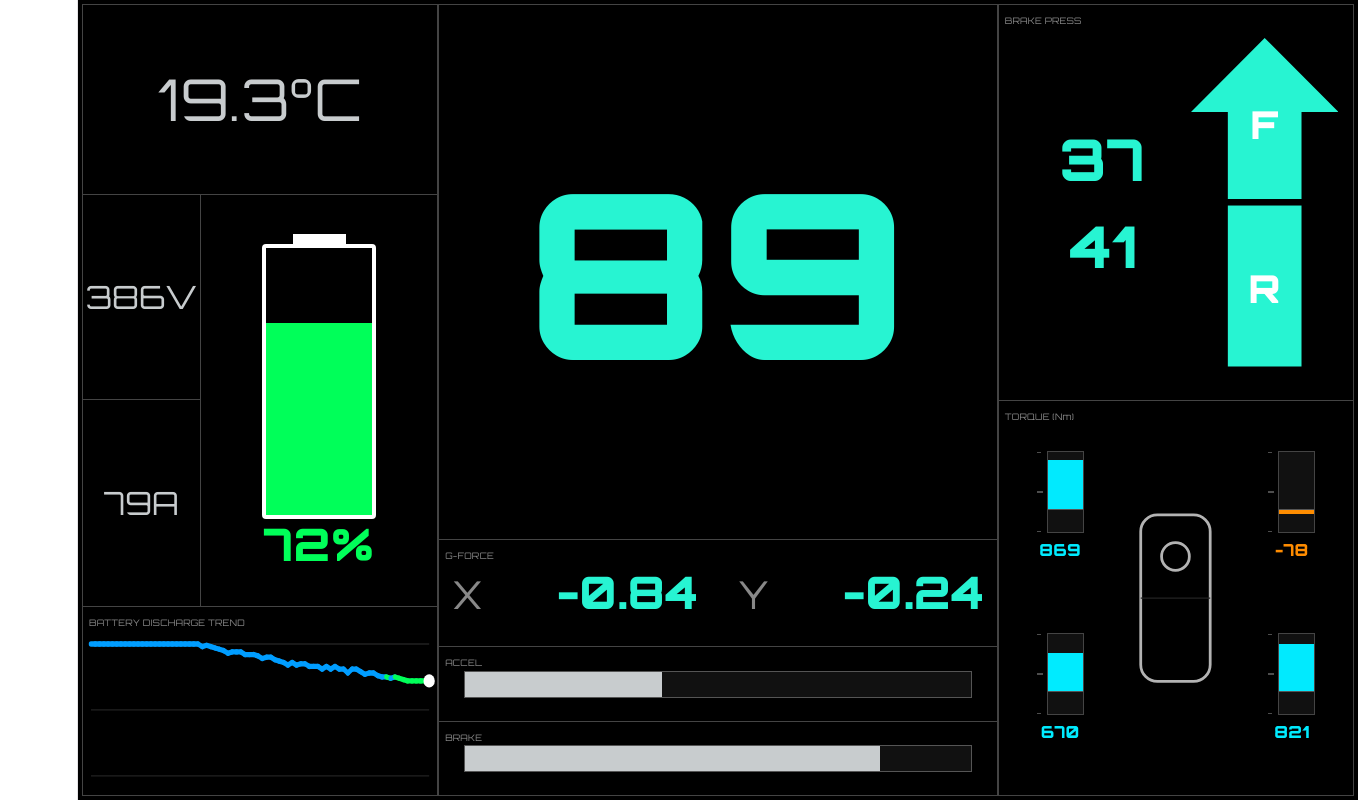
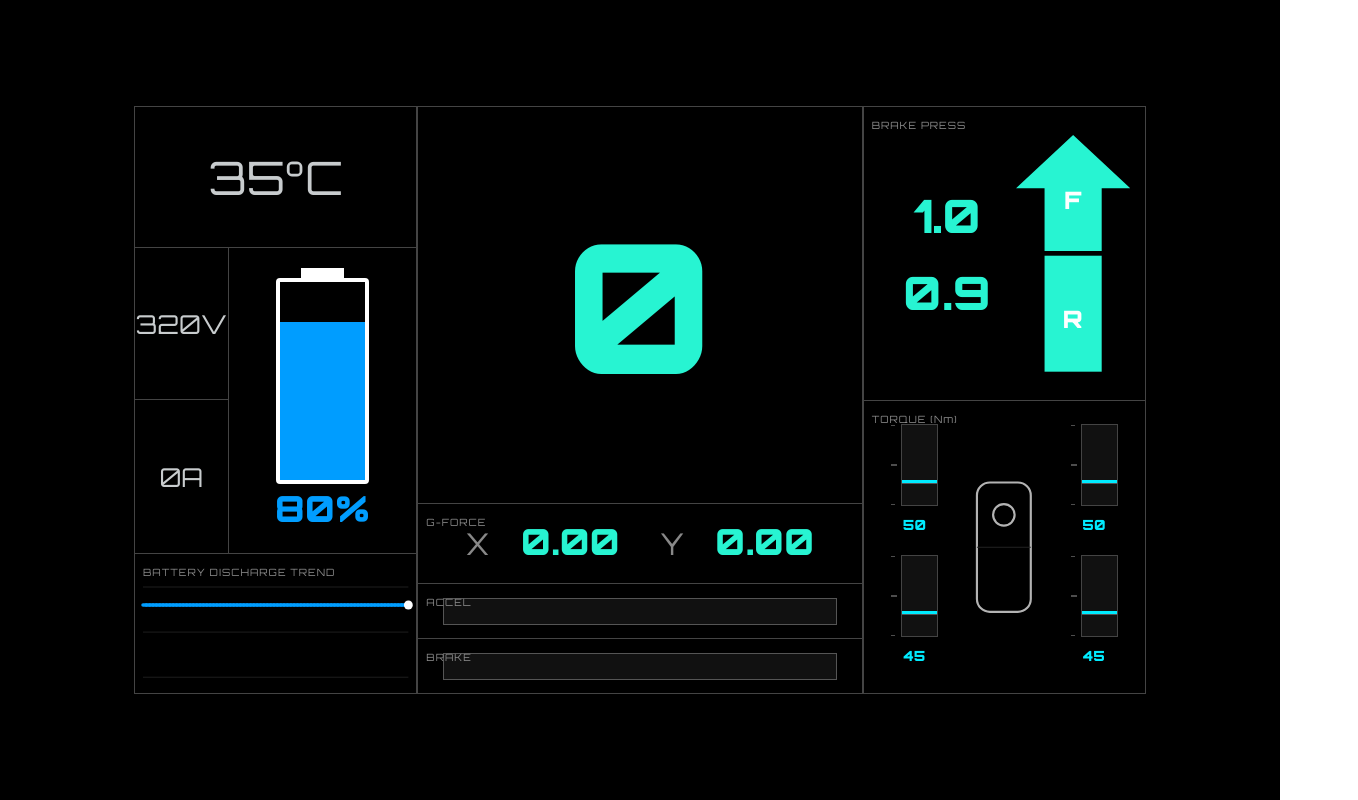
Before and after one commit to minjung1010/newdashboard, a React (Vite) app: page / in a window 1280 px wide. Shown: the whole page, 1358 px wide, since content can reach past the window. Built offline with nearby package versions, Linux system fonts and the light colour scheme; no server answers.

Commit message:
feat: 대시보드 1024x600 해상도 고정 및 실시간 동적 더미 서버(dummy_ws.py) 추가

```diff
--- a/src/App.jsx
+++ b/src/App.jsx
@@ -1,6 +1,5 @@
 import React, { useState, useEffect } from 'react';
 
-// 1. Bat_SOC용 색상 함수
 const getSocColor = (val) => {
   if (val >= 75) return '#009dff';
   if (val >= 50) return '#00ff59';
@@ -8,80 +7,60 @@ const getSocColor = (val) => {
   return '#FF0000';
 };
 
-// 2. Bat_Temp용 색상 함수
 const getTempColor = (val) => {
   return val < 50 ? '#C8CCCE' : '#FF0000';
 };
 
-// 3. Brake_Press용 색상 함수
 const getBrakeColor = (val) => {
-  return val < 80 ? '#27F4D2' : '#FF0000';
+  return val < 1.5 ? '#27F4D2' : '#FF0000';
 };
 
-// 4. Torque용 색상 함수 (추가)
 const getTorqueColor = (val) => {
   return val >= 0 ? '#00EBFF' : '#FF8C00';
 };
 
 function App() {
   const [data, setData] = useState({
-    speed: 197, bat_soc: 100, bat_temp: 30, bat_volt: 400, bat_curr: 88,
-    accel_pedal: 80, brake_pedal: 40, accel_x: "0.00", accel_y: "0.00",
-    brake_f: 10, brake_r: 20, t_fl: 43, t_fr: 90, t_rl: 10, t_rr: 48
+    speed: 0, bat_soc: 80, bat_temp: 35, bat_volt: 320, bat_curr: 0,
+    accel_pedal: 0, brake_pedal: 0, accel_x: "0.00", accel_y: "0.00",
+    brake_f: "1.0", brake_r: "0.9", t_fl: 50, t_fr: 50, t_rl: 45, t_rr: 45
   });
 
-  const [history, setHistory] = useState(Array(80).fill(100));
+  const [history, setHistory] = useState(Array(80).fill(80));
 
   useEffect(() => {
-    const interval = setInterval(() => {
-      setData(prev => {
-        // 1. 배터리 SOC 및 기본 전압 계산 (SOC는 서서히 줄어들어야 하므로 유지)
-        const nextSoc = prev.bat_soc <= 1 ? 100 : prev.bat_soc - Math.floor(Math.random()*3.5);
-        const nextVolt = (350 + (nextSoc / 100) * 50).toFixed(0);
-        const nextCurr = (60 + Math.random() * 20).toFixed(0);
+    const ws = new WebSocket('ws://localhost:8765');
 
-        // 2. 배터리 온도 (15~60도 범위, 30도 근처 요동, 전 값과 무관하게 생성)
-        // Math.random() * 45 + 15 => 15 ~ 60 범위 생성
-        const nextTemp = (Math.random() * 45 + 15).toFixed(1);
+    ws.onmessage = (event) => {
+      try {
+        const wsData = JSON.parse(event.data);
 
-        // 3. 가속도 X, Y 시뮬레이션
-        const nextAccelX = (Math.random() * 2 - 1).toFixed(2);
-        const nextAccelY = (Math.random() * 2 - 1).toFixed(2);
+        setData(prev => {
+          setHistory(prevHist => [...prevHist.slice(1), wsData.bat_soc]);
+          return {
+            speed: Math.round(wsData.speed),
+            bat_soc: wsData.bat_soc,
+            bat_temp: wsData.bat_temp.toFixed(1),
+            bat_volt: Math.round(wsData.bat_volt),
+            bat_curr: Math.round(wsData.bat_curr),
+            accel_x: wsData.accel_x.toFixed(2),
+            accel_y: wsData.accel_y.toFixed(2),
+            accel_pedal: Math.round(wsData.accel_pedal),
+            brake_pedal: Math.round(wsData.brake_pedal),
+            brake_f: wsData.brake_press_f.toFixed(1),
+            brake_r: wsData.brake_press_r.toFixed(1),
+            t_fl: Math.round(wsData.torque_fl),
+            t_fr: Math.round(wsData.torque_fr),
+            t_rl: Math.round(wsData.torque_rl),
+            t_rr: Math.round(wsData.torque_rr),
+          };
+        });
+      } catch (error) {
+        console.error('데이터 파싱 에러:', error);
+      }
+    };
 
-        // 4. 브레이크 프레스 (20~100 범위 생성)
-        const nextBrakeF = Math.floor(Math.random() * 81 + 20); // 20 ~ 100
-        const nextBrakeR = Math.floor(Math.random() * 81 + 20); // 20 ~ 100
-
-        // 5. 토크 계산 (-400 ~ 1000 범위 생성)
-        const generateTorque = () => Math.floor(Math.random() * 1401 - 400);
-
-        setHistory(prevHist => [...prevHist.slice(1), nextSoc]);
-
-        return {
-          ...prev,
-          // 속도: 0 ~ 190 범위
-          speed: Math.floor(Math.random() * 191),
-          bat_soc: nextSoc,
-          bat_temp: nextTemp,
-          bat_volt: nextVolt,
-          bat_curr: nextCurr,
-          accel_x: nextAccelX,
-          accel_y: nextAccelY,
-          accel_pedal: Math.floor(Math.random() * 100),
-          brake_pedal: Math.floor(Math.random() * 100),
-          // 브레이크 프레스 적용
-          brake_f: nextBrakeF,
-          brake_r: nextBrakeR,
-          // 토크 적용
-          t_fl: generateTorque(),
-          t_fr: generateTorque(),
-          t_rl: generateTorque(),
-          t_rr: generateTorque(),
-        };
-      });
-    }, 200);
-
-    return () => clearInterval(interval);
+    return () => ws.close();
   }, []);
 
   const renderMultiColorPath = () => {
@@ -100,32 +79,33 @@ function App() {
   };
 
   const boxStyle = { border: '1px solid #444', position: 'relative', display: 'flex', alignItems: 'center', justifyContent: 'center', overflow: 'hidden' };
-  const labelStyle = { position: 'absolute', top: '3px', left: '6px', fontSize: '0.7vw', color: '#888', zIndex: 10 };
+  const labelStyle = { position: 'absolute', top: '5px', left: '8px', fontSize: '10px', color: '#888', zIndex: 10, letterSpacing: '1px' };
 
   return (
     <div style={{
-      backgroundColor: '#000', color: '#fff', height: '100vh', width: '100vw',
+      backgroundColor: '#000', color: '#fff',
+      width: '1024px', height: '600px', // 정확한 1024x600 규격으로 고정
       display: 'grid', gridTemplateColumns: '2.8fr 4.4fr 2.8fr', gridTemplateRows: 'repeat(5, 1fr)',
-      fontFamily: 'Orbitron, sans-serif', padding: '4px', boxSizing: 'border-box'
+      fontFamily: 'Orbitron, sans-serif', padding: '6px', boxSizing: 'border-box'
     }}>
 
       {/* --- LEFT AREA --- */}
       <div style={{ gridColumn: '1', gridRow: '1 / 6', display: 'grid', gridTemplateRows: '1.2fr 2.6fr 1.2fr' }}>
-        <div style={{ ...boxStyle, fontSize: '4.5vw', color: getTempColor(data.bat_temp), borderBottom: 'none' }}>
+        <div style={{ ...boxStyle, fontSize: '46px', color: getTempColor(data.bat_temp), borderBottom: 'none' }}>
           {data.bat_temp}°C
         </div>
 
         <div style={{ display: 'grid', gridTemplateColumns: '1fr 2fr', border: '1px solid #444', borderBottom: 'none' }}>
           <div style={{ display: 'grid', gridTemplateRows: '1fr 1fr', borderRight: '1px solid #444' }}>
-            <div style={{ ...boxStyle, border: 'none', borderBottom: '1px solid #444', fontSize: '2.5vw', color: '#C8CCCE' }}>{data.bat_volt}V</div>
-            <div style={{ ...boxStyle, border: 'none', fontSize: '2.5vw', color: '#C8CCCE' }}>{data.bat_curr}A</div>
+            <div style={{ ...boxStyle, border: 'none', borderBottom: '1px solid #444', fontSize: '26px', color: '#C8CCCE' }}>{data.bat_volt}V</div>
+            <div style={{ ...boxStyle, border: 'none', fontSize: '26px', color: '#C8CCCE' }}>{data.bat_curr}A</div>
           </div>
           <div style={{ ...boxStyle, border: 'none', flexDirection: 'column' }}>
             <div style={{ width: '45%', height: '65%', border: '4px solid #fff', borderRadius: '4px', position: 'relative' }}>
               <div style={{ width: '50%', height: '10px', background: '#fff', position: 'absolute', top: '-14px', left: '25%' }} />
-              <div style={{ width: '100%', height: `${data.bat_soc}%`, background: getSocColor(data.bat_soc), position: 'absolute', bottom: 0, transition: 'all 0.4s' }} />
+              <div style={{ width: '100%', height: `${data.bat_soc}%`, background: getSocColor(data.bat_soc), position: 'absolute', bottom: 0, transition: 'all 0.05s linear' }} />
             </div>
-            <div style={{ fontSize: '3.5vw', fontWeight: 'bold', marginTop: '12px', color: getSocColor(data.bat_soc) }}>{Math.round(data.bat_soc)}%</div>
+            <div style={{ fontSize: '36px', fontWeight: 'bold', marginTop: '12px', color: getSocColor(data.bat_soc) }}>{Math.round(data.bat_soc)}%</div>
           </div>
         </div>
 
@@ -143,19 +123,19 @@ function App() {
 
       {/* --- CENTER AREA --- */}
       <div style={{ gridColumn: '2', gridRow: '1 / 6', display: 'grid', gridTemplateRows: '5fr 1fr 0.7fr 0.7fr' }}>
-        <div style={{ ...boxStyle, fontSize: '18vw', fontWeight: '900', color: '#27F4D2', borderBottom: 'none' }}>{data.speed}</div>
+        <div style={{ ...boxStyle, fontSize: '180px', fontWeight: '900', color: '#27F4D2', borderBottom: 'none' }}>{data.speed}</div>
 
         <div style={{ ...boxStyle, borderBottom: 'none', flexDirection: 'row', gap: '40px', justifyContent: 'center' }}>
           <span style={labelStyle}>G-FORCE</span>
           <div style={{ display: 'flex', alignItems: 'baseline', gap: '10px' }}>
-             <span style={{ fontSize: '3vw', color: '#888' }}>X</span>
-             <div style={{ fontSize: '3.5vw', fontWeight: 'bold', color: '#27F4D2', minWidth: '16vw', textAlign: 'right' }}>
+             <span style={{ fontSize: '30px', color: '#888' }}>X</span>
+             <div style={{ fontSize: '36px', fontWeight: 'bold', color: '#27F4D2', minWidth: '120px', textAlign: 'right' }}>
                {data.accel_x}
              </div>
           </div>
           <div style={{ display: 'flex', alignItems: 'baseline', gap: '10px' }}>
-             <span style={{ fontSize: '3vw', color: '#888' }}>Y</span>
-             <div style={{ fontSize: '3.5vw', fontWeight: 'bold', color: '#27F4D2', minWidth: '16vw', textAlign: 'right' }}>
+             <span style={{ fontSize: '30px', color: '#888' }}>Y</span>
+             <div style={{ fontSize: '36px', fontWeight: 'bold', color: '#27F4D2', minWidth: '120px', textAlign: 'right' }}>
                {data.accel_y}
              </div>
           </div>
@@ -164,33 +144,33 @@ function App() {
         <div style={{ ...boxStyle, padding: '0 25px', borderBottom: 'none' }}>
           <span style={labelStyle}>ACCEL</span>
           <div style={{ width: '100%', height: '25px', background: '#111', border: '1px solid #555' }}>
-            <div style={{ width: `${data.accel_pedal}%`, height: '100%', background: '#C8CCCE' }} />
+            <div style={{ width: `${data.accel_pedal}%`, height: '100%', background: '#C8CCCE', transition: 'width 0.05s linear' }} />
           </div>
         </div>
 
         <div style={{ ...boxStyle, padding: '0 25px' }}>
           <span style={labelStyle}>BRAKE</span>
           <div style={{ width: '100%', height: '25px', background: '#111', border: '1px solid #555' }}>
-            <div style={{ width: `${data.brake_pedal}%`, height: '100%', background: '#C8CCCE' }} />
+            <div style={{ width: `${data.brake_pedal}%`, height: '100%', background: '#C8CCCE', transition: 'width 0.05s linear' }} />
           </div>
         </div>
       </div>
 
-      {/* --- RIGHT AREA (TORQUE 섹션 대폭 수정) --- */}
+      {/* --- RIGHT AREA --- */}
       <div style={{ gridColumn: '3', gridRow: '1 / 6', display: 'grid', gridTemplateRows: '5fr 5fr' }}>
         <div style={{ ...boxStyle, borderBottom: 'none', padding: '15px' }}>
           <span style={labelStyle}>BRAKE PRESS</span>
-          <div style={{ flex: 1.2, display: 'flex', flexDirection: 'column', gap: '60px', alignItems: 'center' }}>
-            <div style={{ fontSize: '4.5vw', fontWeight: 'bold', color: getBrakeColor(data.brake_f) }}>{data.brake_f}</div>
-            <div style={{ fontSize: '4.5vw', fontWeight: 'bold', color: getBrakeColor(data.brake_r) }}>{data.brake_r}</div>
+          <div style={{ flex: 1.2, display: 'flex', flexDirection: 'column', gap: '50px', alignItems: 'center' }}>
+            <div style={{ fontSize: '46px', fontWeight: 'bold', color: getBrakeColor(data.brake_f) }}>{data.brake_f}</div>
+            <div style={{ fontSize: '46px', fontWeight: 'bold', color: getBrakeColor(data.brake_r) }}>{data.brake_r}</div>
           </div>
           <div style={{ flex: 1, height: '90%', position: 'relative' }}>
             <svg viewBox="0 0 100 200" preserveAspectRatio="none" style={{ height: '100%', width: '100%' }}>
               <path d="M50 0 L100 45 L75 45 L75 98 L25 98 L25 45 L0 45 Z" fill={getBrakeColor(data.brake_f)} />
               <rect x="25" y="102" width="50" height="98" fill={getBrakeColor(data.brake_r)} />
             </svg>
-            <div style={{ position: 'absolute', top: '22%', left: '50%', transform: 'translateX(-50%)', color: 'white', fontWeight: 'bold', fontSize: '3vw', pointerEvents: 'none' }}>F</div>
-            <div style={{ position: 'absolute', top: '72%', left: '50%', transform: 'translateX(-50%)', color: 'white', fontWeight: 'bold', fontSize: '3vw', pointerEvents: 'none' }}>R</div>
+            <div style={{ position: 'absolute', top: '22%', left: '50%', transform: 'translateX(-50%)', color: 'white', fontWeight: 'bold', fontSize: '24px', pointerEvents: 'none' }}>F</div>
+            <div style={{ position: 'absolute', top: '72%', left: '50%', transform: 'translateX(-50%)', color: 'white', fontWeight: 'bold', fontSize: '24px', pointerEvents: 'none' }}>R</div>
           </div>
         </div>
 
@@ -202,20 +182,18 @@ function App() {
           ].map((t, i) => {
             const max = 1000; const min = -400;
             const range = max - min;
-            const zeroPos = (max / range) * 100; // 상단에서의 0점 위치 %
+            const zeroPos = (max / range) * 100;
             const barHeight = (Math.abs(t.v) / range) * 100;
             const barTop = t.v >= 0 ? zeroPos - barHeight : zeroPos;
 
             return (
               <div key={i} style={{ gridRow: t.r, gridColumn: t.c, display: 'flex', flexDirection: 'column', alignItems: 'center', justifyContent: 'center' }}>
                 <div style={{ display: 'flex', alignItems: 'center', gap: '4px' }}>
-                  {/* 눈금선 */}
                   <div style={{ display: 'flex', flexDirection: 'column', justifyContent: 'space-between', height: '80px', opacity: 0.3 }}>
                     <div style={{ width: '4px', borderTop: '1px solid #fff' }} />
-                    <div style={{ width: '6px', borderTop: '2px solid #fff' }} /> {/* 0점 눈금 */}
+                    <div style={{ width: '6px', borderTop: '2px solid #fff' }} />
                     <div style={{ width: '4px', borderTop: '1px solid #fff' }} />
                   </div>
-                  {/* 게이지 바 배경 */}
                   <div style={{ width: '35px', height: '80px', background: '#111', border: '1px solid #444', position: 'relative' }}>
                     <div style={{ position: 'absolute', top: `${zeroPos}%`, width: '100%', height: '1px', background: '#555', zIndex: 2 }} />
                     <div style={{
@@ -224,15 +202,14 @@ function App() {
                       background: getTorqueColor(t.v),
                       position: 'absolute',
                       top: `${barTop}%`,
-                      transition: 'all 0.2s'
+                      transition: 'all 0.05s linear'
                     }} />
                   </div>
                 </div>
-                <div style={{ fontSize: '1.3vw', marginTop: '4px', fontWeight: 'bold', color: getTorqueColor(t.v) }}>{t.v}</div>
+                <div style={{ fontSize: '14px', marginTop: '6px', fontWeight: 'bold', color: getTorqueColor(t.v) }}>{t.v}</div>
               </div>
             );
           })}
-          {/* 중앙 차량 가이드 아이콘 */}
           <div style={{ gridColumn: '2', gridRow: '1 / 3', display: 'flex', justifyContent: 'center', alignItems: 'center' }}>
             <svg viewBox="0 0 100 160" style={{ height: '85%', opacity: 0.7 }}>
               <rect x="25" y="20" width="50" height="120" rx="12" fill="none" stroke="#fff" strokeWidth="2" />
--- a/src/index.css
+++ b/src/index.css
@@ -52,17 +52,19 @@
 
 body {
   margin: 0;
+  background-color: #000;
+  /* 모니터가 1024x600보다 커도 정중앙에 대시보드가 오도록 배치 */
+  display: flex;
+  justify-content: center;
+  align-items: center;
+  min-height: 100vh;
 }
 
 #root {
-  width: 1126px;
-  max-width: 100%;
+  width: 1024px;
+  height: 600px;
   margin: 0 auto;
-  text-align: center;
-  border-inline: 1px solid var(--border);
-  min-height: 100svh;
-  display: flex;
-  flex-direction: column;
+  overflow: hidden;
   box-sizing: border-box;
 }
 
```
Also changed, not shown: 2 other files (tests, documents, lock files or other folders).
